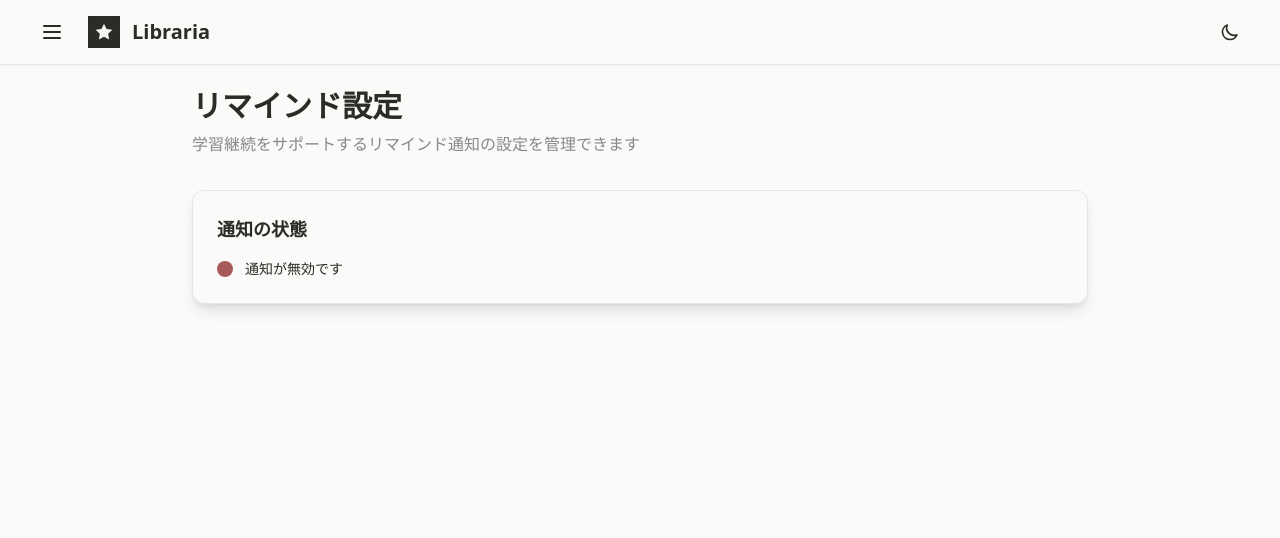
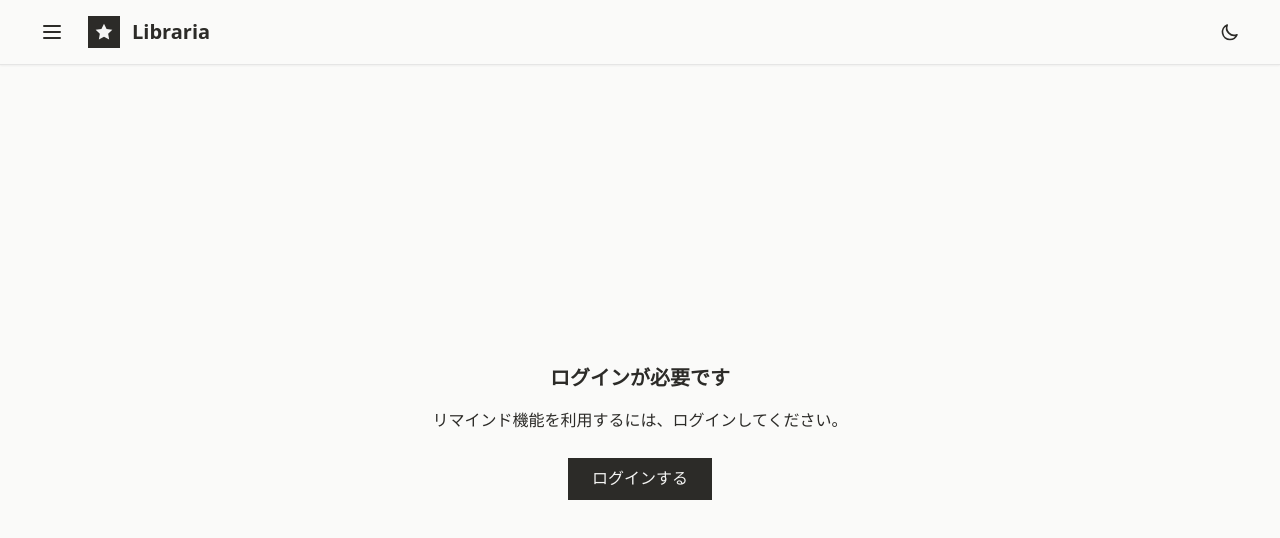
Before and after one commit to Engineer-Guild-Hackathon/team-44-app, a Next.js app in the folder web/: page /reminders in a window 1280 px wide. Shown: the top 538 px of the page. Built offline with nearby package versions, Linux system fonts and the light colour scheme; no server answers.

Commit message:
UI: ログインが必要な場合のメッセージを追加し、リマインド設定ページのレイアウトを改善

```diff
--- a/web/app/calendar/page.tsx
+++ b/web/app/calendar/page.tsx
@@ -176,9 +176,25 @@ export default function CalendarPage() {
       {user && <Navigation isOpen={isNavOpen} onClose={() => setIsNavOpen(false)} />}
 
       {/* Main Content */}
-      {/* Main Content */}
       <div className="flex-1">
-        {/* メインコンテンツ */}
+        {!user ? (
+          <div className="flex items-center justify-center h-full pt-16">
+            <div className="text-center max-w-md mx-auto px-4">
+              <h2 className="text-xl font-semibold text-[var(--color-text-primary)] mb-4">
+                ログインが必要です
+              </h2>
+              <p className="text-[var(--color-text-secondary)] mb-6">
+                カレンダー機能を利用するには、ログインしてください。
+              </p>
+              <a
+                href="/auth"
+                className="inline-block bg-[var(--color-primary)] text-[var(--color-text-dark)] px-6 py-2 rounded-lg hover:bg-[var(--color-accent)] transition-colors"
+              >
+                ログインする
+              </a>
+            </div>
+          </div>
+        ) : (
           <main className={`pt-16 pb-20 md:pb-6 px-4 sm:px-6 lg:px-8 ${isNavOpen ? 'max-w-7xl mx-auto' : 'md:max-w-7xl md:mx-auto'}`}>
             <div className="py-6">
               {/* カレンダーヘッダー */}
@@ -312,6 +328,7 @@ export default function CalendarPage() {
               </div>
             </div>
           </main>
+        )}
       </div>
 
       {/* モーダル */}
--- a/web/app/reminders/reminders.tsx
+++ b/web/app/reminders/reminders.tsx
@@ -52,6 +52,24 @@ export default function RemindersComponent() {
 
       {/* Main Content */}
       <div className="flex-1">
+        {!user ? (
+          <div className="flex items-center justify-center h-full pt-16">
+            <div className="text-center max-w-md mx-auto px-4">
+              <h2 className="text-xl font-semibold text-[var(--color-text-primary)] mb-4">
+                ログインが必要です
+              </h2>
+              <p className="text-[var(--color-text-secondary)] mb-6">
+                リマインド機能を利用するには、ログインしてください。
+              </p>
+              <a
+                href="/auth"
+                className="inline-block bg-[var(--color-primary)] text-[var(--color-text-dark)] px-6 py-2 rounded-lg hover:bg-[var(--color-accent)] transition-colors"
+              >
+                ログインする
+              </a>
+            </div>
+          </div>
+        ) : (
           <main className={`pt-16 pb-20 md:pb-6 px-4 sm:px-6 lg:px-8 ${isNavOpen ? 'max-w-7xl mx-auto' : 'md:max-w-7xl md:mx-auto'}`}>
             <div className="py-6">
               <div className="max-w-4xl mx-auto">
@@ -68,8 +86,7 @@ export default function RemindersComponent() {
                 <div className="mb-6 p-6 bg-[var(--color-bg-light)] border border-[var(--color-border)] rounded-xl shadow-lg">
                   <h2 className="text-lg font-semibold text-[var(--color-text-light)] mb-4">通知の状態</h2>
                   <div className="flex items-center space-x-3">
-                  <div className={`w-4 h-4 rounded-full ${
-                    notificationPermission === 'granted' ? 'bg-[var(--color-success)]' :
+                    <div className={`w-4 h-4 rounded-full ${notificationPermission === 'granted' ? 'bg-[var(--color-success)]' :
                         notificationPermission === 'denied' ? 'bg-[var(--color-error)]' : 'bg-[var(--color-warning)]'
                       }`}></div>
                     <span className="text-sm text-[var(--color-text-light)]">
@@ -81,11 +98,9 @@ export default function RemindersComponent() {
                 </div>
 
                 {/* リマインド設定コンポーネント */}
-              {user && (
                 <div className="bg-[var(--color-bg-light)] border border-[var(--color-border)] rounded-xl shadow-lg p-6">
                   <ReminderSettings />
                 </div>
-              )}
 
                 {/* 通知許可プロンプト */}
                 {showNotificationPrompt && (
@@ -105,6 +120,7 @@ export default function RemindersComponent() {
               </div>
             </div>
           </main>
+        )}
       </div>
     </div>
   )
```
Lines whose indentation alone changed are shown as unchanged.
